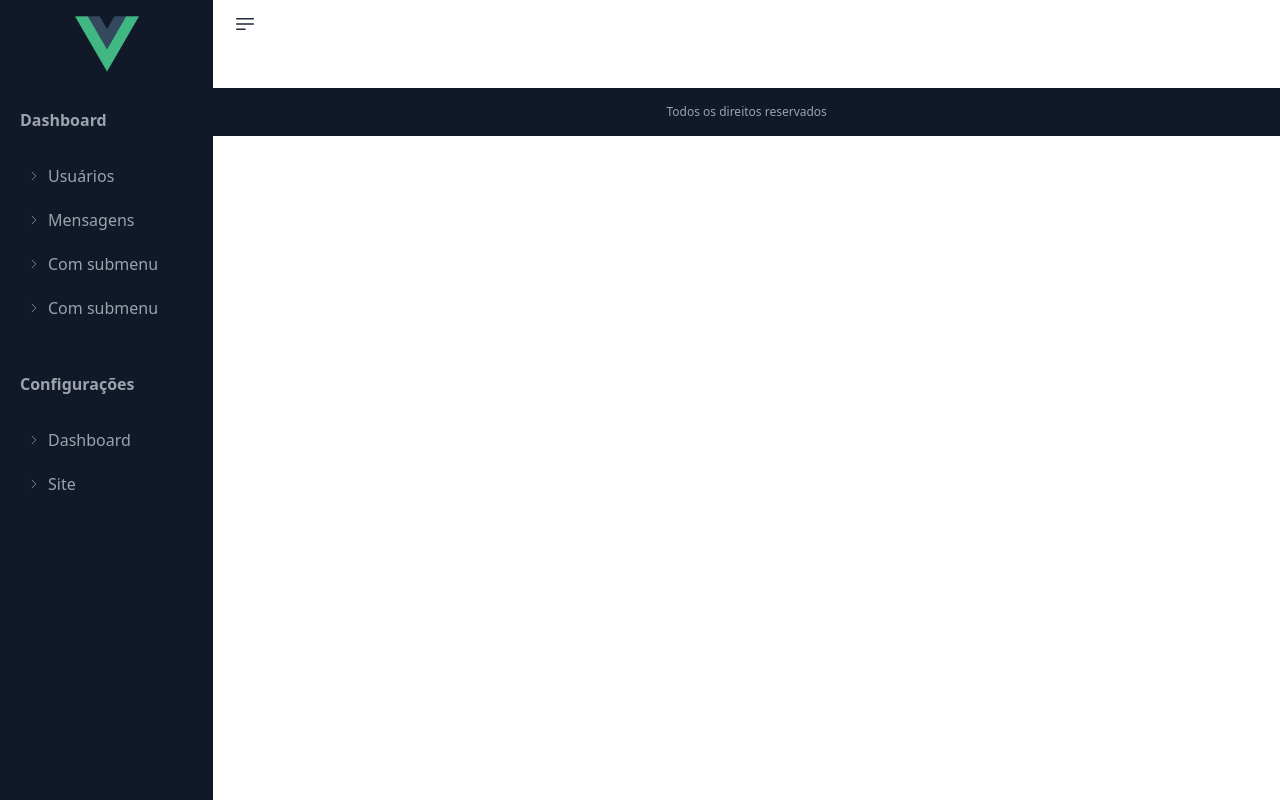
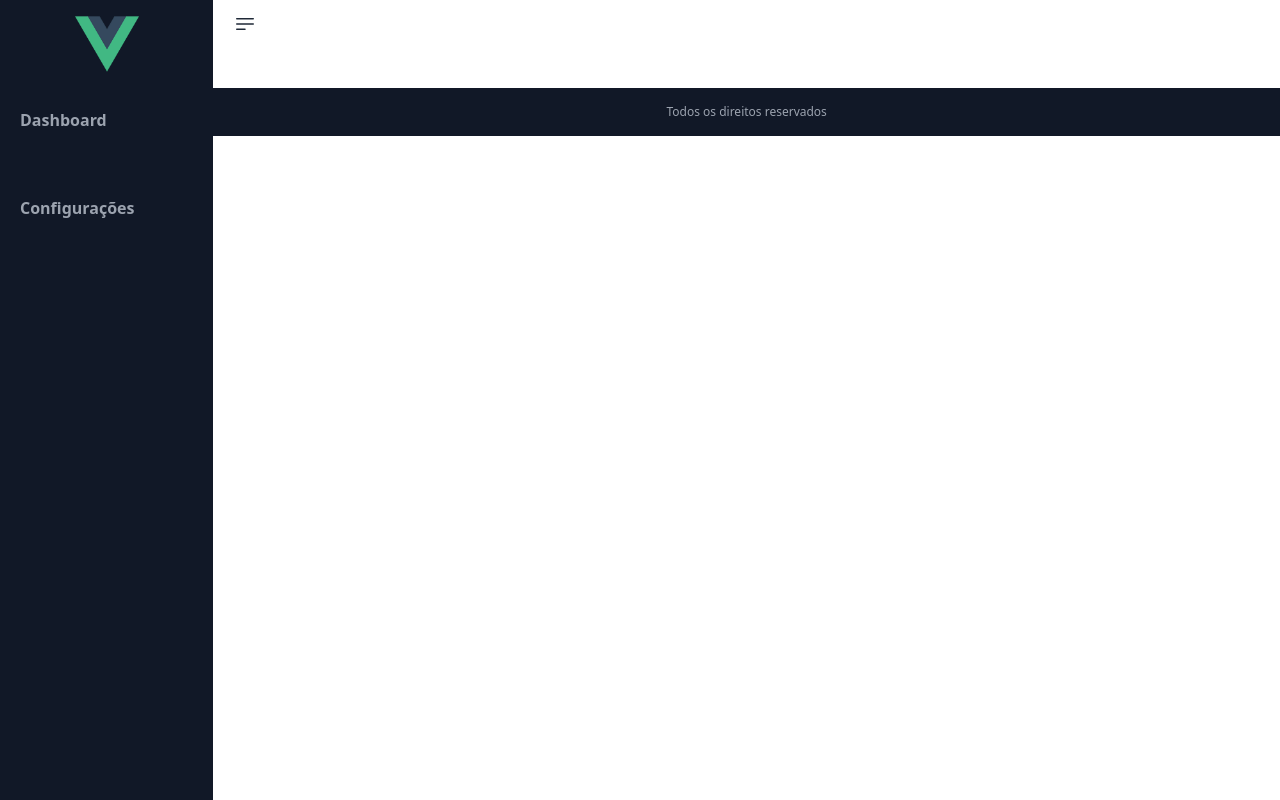
Before and after one commit to ernandesrs/pproj_vuejs3_estudos, a Vue app: page /me in a window 1280 px wide. Built offline with nearby package versions, Linux system fonts and the light colour scheme.

Commit message:
sidebar nav and subnav recreation

```diff
--- a/src/components/Ui/Sidebar/SidebarElemUi.vue
+++ b/src/components/Ui/Sidebar/SidebarElemUi.vue
@@ -2,19 +2,16 @@
     <div class="pb-4">
         <h3 v-if="title" class="text-gray-400 font-semibold py-2">{{ title }}</h3>
         <div class="py-4">
-            <SidebarNavUi v-if="navItems" :nav-items="navItems" />
         </div>
     </div>
 </template>
 
 <script>
 
-import SidebarNavUi from './SidebarNavUi.vue';
-
 export default {
     name: "SidebarElemUi",
 
-    components: { SidebarNavUi },
+    components: {  },
 
     props: {
         title: {
--- a/src/components/Ui/Sidebar/SidebarNavItemUi.vue
+++ /dev/null
@@ -1,42 +0,0 @@
-<template>
-    <Component :is="tag" :to="navItem.to" :href="navItem.href" :title="navItem.title"
-        :target="navItem.target"
-        class="w-full hover:bg-gray-800 text-gray-400 flex items-center px-2 py-2 mb-1 hover:pl-4 duration-300 hover:duration-300 cursor-pointer">
-        <svg class="w-3 h-3" xmlns="http://www.w3.org/2000/svg" fill="none"
-            viewBox="0 0 24 24" stroke-width="1.5" stroke="currentColor">
-            <path stroke-linecap="round" stroke-linejoin="round"
-                d="M8.25 4.5l7.5 7.5-7.5 7.5" />
-        </svg>
-
-        <span class="ml-2">
-            {{ navItem.text }}
-        </span>
-    </Component>
-</template>
-
-<script>
-
-import SidebarNavUi from './SidebarNavUi.vue';
-
-export default {
-    name: "SidebarNavItemUi",
-
-    components: { SidebarNavUi },
-
-    props: {
-        navItem: {
-            type: Object,
-            default: null
-        }
-    },
-
-    computed: {
-        tag() {
-            if (typeof this.navItem.to != "undefined")
-                return "RouterLink";
-            return "a";
-        }
-    },
-};
-
-</script>
--- a/src/components/Ui/Sidebar/SidebarNavUi.vue
+++ /dev/null
@@ -1,31 +0,0 @@
-<template>
-    <nav class="flex flex-col">
-        <SidebarNavItemUi v-for="navItem in navItems" v-bind:key="navItem.id" :nav-item="navItem" />
-    </nav>
-</template>
-
-<script>
-
-import SidebarNavItemUi from './SidebarNavItemUi.vue';
-
-export default {
-    name: "SidebarNavUi",
-    components: { SidebarNavItemUi },
-
-    data() {
-        return {
-        };
-    },
-
-    props: {
-        navItems: {
-            type: Array,
-            default: null
-        },
-    },
-
-    methods: {
-    },
-};
-
-</script>
--- a/src/layouts/DefaultLayout.vue
+++ b/src/layouts/DefaultLayout.vue
@@ -11,11 +11,14 @@
 </template>
 
 <script>
+
 import MainHeader from '@/components/Layout/MainHeader.vue';
 import MainMain from '@/components/Layout/MainMain.vue';
 import MainFooter from '@/components/Layout/MainFooter.vue';
+
 export default {
     name: "DefaultLayout",
     components: { MainHeader, MainMain, MainFooter }
 }
+
 </script>
```
